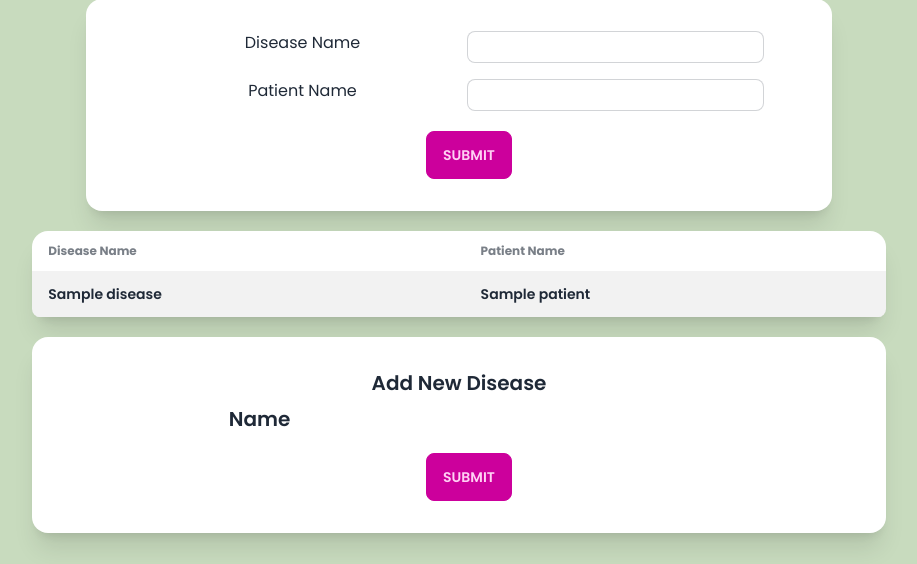
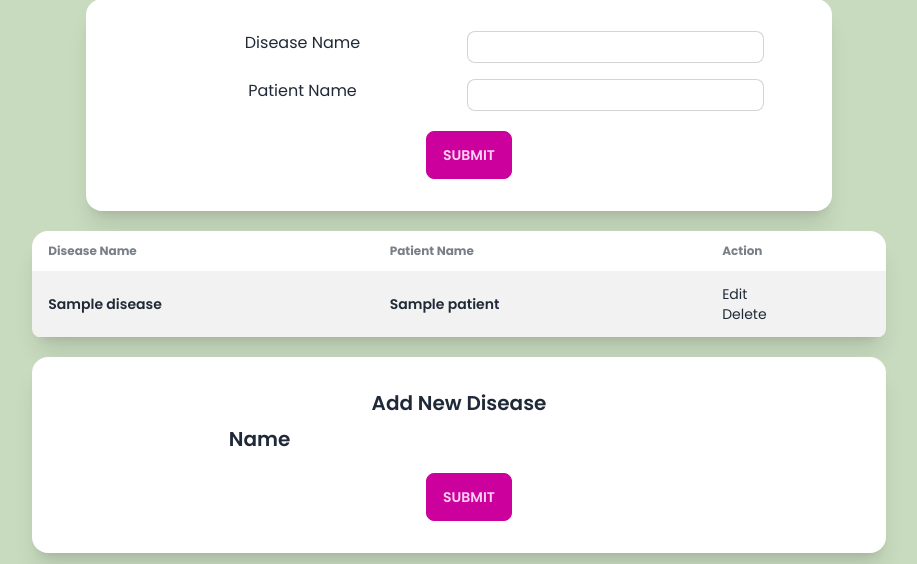
Before and after one commit to ReggieReo/MaiChaiNaHH-Hospital, a Django app: page /disease in a window 1280 px wide. Shown: the part 89-653 px from the top of the page, without its empty margins (181-1098 px from the left). Run offline with Django 4.2, Linux system fonts and the light colour scheme; tables that the repository leaves empty hold one stand-in row (values such as "Sample post"); some libraries are stand-ins or nearby versions.

Commit message:
add delete and edit Disease

```diff
--- a/db/templates/db/disease.html
+++ b/db/templates/db/disease.html
@@ -28,6 +28,7 @@
                     <tr>
                         <th>Disease Name</th>
                         <th>Patient Name</th>
+                        <th>Action</th>
                     </tr>
                     </thead>
                     <tbody>
@@ -42,6 +43,8 @@
                             {% else %}
                             No patient having this disease
                             {% endif %}
+                            <td><a href="{% url "db:edit_disease" disease.id %}">Edit</a><br>
+                                <a href="{% url "db:delete_disease" disease.id %}">Delete</a> </td>
                             </td>
                         </tr>
                     {% endfor %}
--- a/db/urls.py
+++ b/db/urls.py
@@ -25,5 +25,7 @@ urlpatterns = [
     path("edit_patient/<int:pk>", EditPatient.as_view(), name="edit_patient"),
     path("delete_staff/<int:pk>", DeleteStaff.as_view(), name="delete_staff"),
     path("edit_staff/<int:pk>", EditStaff.as_view(), name="edit_staff"),
+    path("delete_disease/<int:pk>", DeleteDisease.as_view(), name="delete_disease"),
+    path("edit_disease/<int:pk>", EditDisease.as_view(), name="edit_disease"),
     path("delete_dedicine/<int:pk>", DeleteMedicine.as_view(), name="delete_medicine"),
 ]
--- a/db/views.py
+++ b/db/views.py
@@ -304,3 +304,26 @@ class EditStaff(View):
         if form.is_valid():
             form.save()
             return redirect('db:staff')
+
+
+class DeleteDisease(View):
+    def get(self, request, pk):
+        Disease.objects.get(pk=pk).delete()
+        return redirect("db:disease")
+
+
+class EditDisease(View):
+
+    def get(self, request, pk):
+        disease = Disease.objects.get(pk=pk)
+        edit_form = DiseaseForm(instance=disease)
+        context = {"disease": disease, "form": edit_form}
+        return render(request, "db/disease_edit.html", context)
+
+    def post(self, request, pk):
+        form = DiseaseForm(request.POST, instance=Disease.objects.get(pk=pk))
+        if form.is_valid():
+            form.save()
+            return redirect('db:disease')
+
+        print("Not Pass")
```
Also changed, not shown: db/templates/db/disease_edit.html (added, +22 -0 lines).
